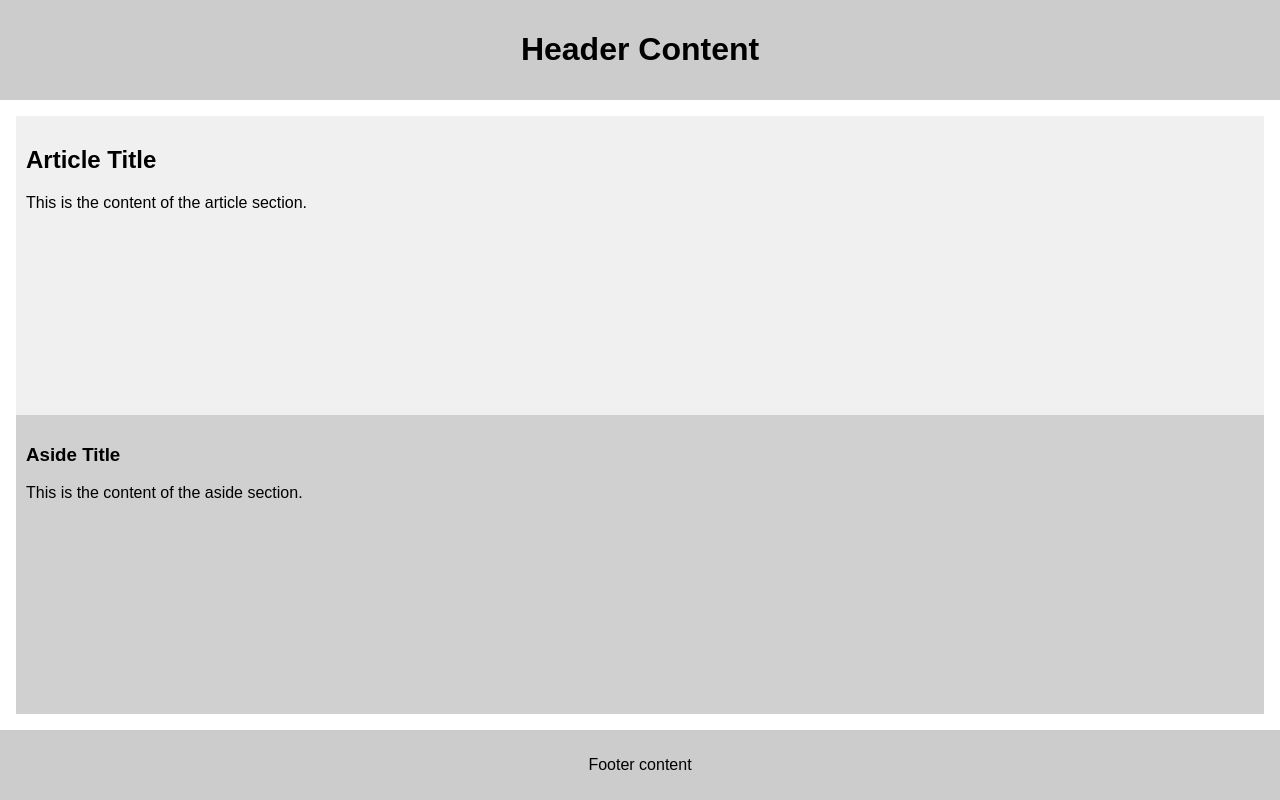
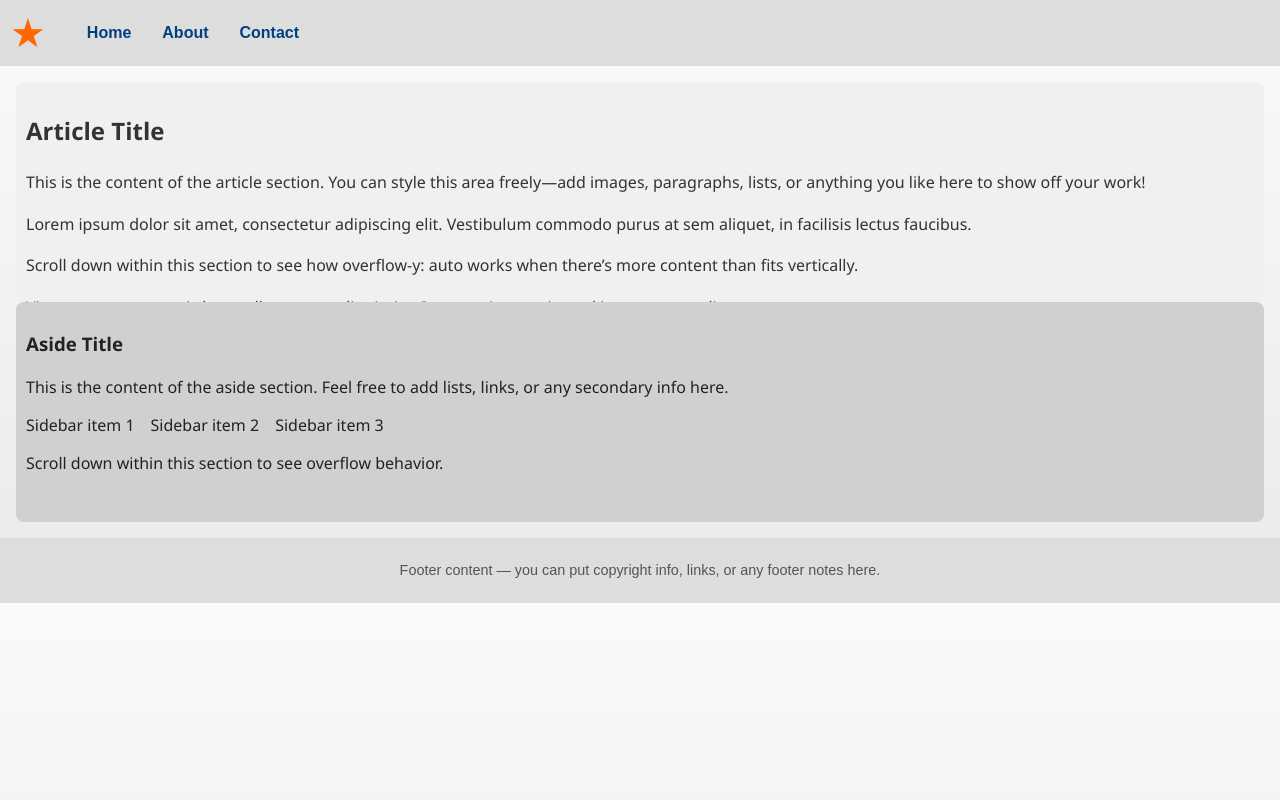
Before and after one commit to EliudBytes/alx_html_css, a plain HTML site: page css_basic/index.html in a window 1280 px wide. Drawn offline with Linux system fonts and the light colour scheme.

Commit message:
Step 3: Add logo and extra styling; maintain Flexbox layout

```diff
--- a/css_basic/index.html
+++ b/css_basic/index.html
@@ -9,20 +9,40 @@
 </head>
 <body class="works_on_smartphone">
   <header>
-    <h1>Header Content</h1>
+    <nav>
+      <ul>
+        <li class="logo">&#9733;</li>  <!-- ★ as a simple “logo” -->
+        <li><a href="#">Home</a></li>
+        <li><a href="#">About</a></li>
+        <li><a href="#">Contact</a></li>
+      </ul>
+    </nav>
   </header>
+
   <main>
     <article>
       <h2>Article Title</h2>
-      <p>This is the content of the article section.</p>
+      <p>This is the content of the article section. You can style this area freely—add images, paragraphs, lists, or anything you like here to show off your work!</p>
+      <p>Lorem ipsum dolor sit amet, consectetur adipiscing elit. Vestibulum commodo purus at sem aliquet, in facilisis lectus faucibus.</p>
+      <p>Scroll down within this section to see how overflow-y: auto works when there’s more content than fits vertically.</p>
+      <p>Vivamus non urna quis lacus ullamcorper dignissim. Integer vitae sapien vel justo rutrum aliquam.</p>
+      <p>…etc. Add as much content as you like to test scrolling and styling within <code>&lt;article&gt;</code>.</p>
     </article>
+
     <aside>
       <h3>Aside Title</h3>
-      <p>This is the content of the aside section.</p>
+      <p>This is the content of the aside section. Feel free to add lists, links, or any secondary info here.</p>
+      <ul>
+        <li>Sidebar item 1</li>
+        <li>Sidebar item 2</li>
+        <li>Sidebar item 3</li>
+      </ul>
+      <p>Scroll down within this section to see overflow behavior.</p>
     </aside>
   </main>
+
   <footer>
-    <p>Footer content</p>
+    <p>Footer content — you can put copyright info, links, or any footer notes here.</p>
   </footer>
 </body>
 </html>
--- a/css_basic/styles.css
+++ b/css_basic/styles.css
@@ -1,28 +1,32 @@
+* ================================
+   1) FLEXBOX LAYOUT (do not change)
+   ================================ */
+
 /* Make body a flex container in column direction */
 body {
   display: flex;
   flex-direction: column;
-  height: 100vh; /* full viewport height */
+  min-height: 100vh;
   margin: 0;
 }
 
-/* main contains article and aside in a row */
+/* Make main a flex container in row direction */
 main {
   display: flex;
   flex-direction: row;
-  flex: auto; /* grow to fill available space */
-  overflow: hidden; /* prevent overflow outside main */
+  flex: auto;           /* main expands to fill available space */
+  overflow: hidden;     /* prevent main’s overflow from spilling out */
 }
 
-/* article takes 2/3 of width */
+/* Article takes up 2/3 of available width */
 article {
   flex: 2;
-  overflow-y: auto; /* scroll vertically if content too tall */
+  overflow-y: auto;     /* vertical scrollbar if content overflows */
   padding: 10px;
   background-color: #f0f0f0;
 }
 
-/* aside takes 1/3 of width */
+/* Aside takes up 1/3 of available width */
 aside {
   flex: 1;
   overflow-y: auto;
@@ -30,20 +34,87 @@ aside {
   background-color: #d0d0d0;
 }
 
-/* Optional styling for header and footer */
+/* Basic header and footer styling */
 header, footer {
+  background-color: #ddd;
   padding: 10px;
-  background-color: #ccc;
   text-align: center;
 }
 
-/* Responsive design: works_on_smartphone class triggers this */
+/* ================================
+   2) RESPONSIVE LAYOUT (already provided)
+   ================================ */
+
+/* When body has class="works_on_smartphone", stack article & aside vertically */
 body.works_on_smartphone main {
-  flex-direction: column; /* stack article and aside vertically on small screens */
+  flex-direction: column;
 }
 
 body.works_on_smartphone article,
 body.works_on_smartphone aside {
-  flex: auto; /* both take full width */
-  height: 200px; /* fixed height to demonstrate scrolling */
+  flex: auto;      /* each takes full width */
+  height: 200px;   /* fixed height so scrolling is demonstrable */
 }
+
+/* ================================
+   3) EXTRA NON-POSITIONING STYLES
+   ================================ */
+
+/* Logo styling (in header’s first <li>) */
+.logo {
+  font-size: 2.5rem;    /* makes the Unicode star larger */
+  color: #ff6600;       /* orange color */
+  padding-right: 10px;
+}
+
+/* Header navigation list styles */
+header nav ul {
+  list-style: none;
+  margin: 0;
+  padding: 0;
+  display: flex;          /* horizontal menu */
+  align-items: center;
+}
+
+header nav ul li {
+  margin-right: 15px;
+}
+
+header nav ul li a {
+  color: #004080;
+  text-decoration: none;
+  font-weight: bold;
+  font-family: Arial, sans-serif;
+}
+
+header nav ul li a:hover {
+  color: #ff6600;
+  text-decoration: underline;
+}
+
+/* Article typography and container styling */
+article {
+  font-family: 'Segoe UI', Tahoma, Geneva, Verdana, sans-serif;
+  border-radius: 8px;
+  color: #333;
+  line-height: 1.6;
+}
+
+/* Aside typography */
+aside {
+  font-family: 'Segoe UI', Tahoma, Geneva, Verdana, sans-serif;
+  border-radius: 8px;
+  color: #222;
+  line-height: 1.4;
+}
+
+/* Footer text styling */
+footer p {
+  font-size: 0.9rem;
+  color: #555;
+}
+
+/* Optional: subtle background gradient for body */
+body {
+  background: linear-gradient(to bottom, #fafafa, #eaeaea);
+}
```
